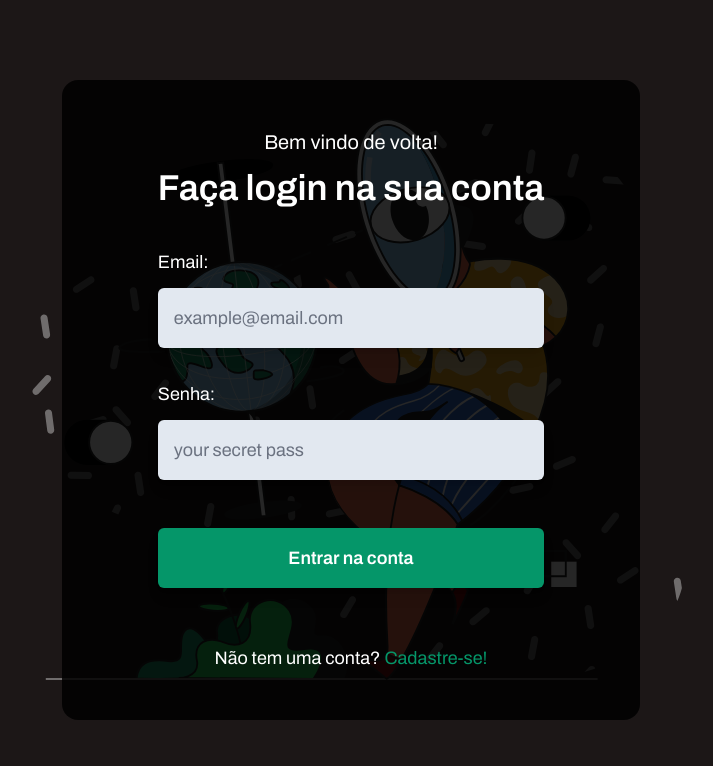
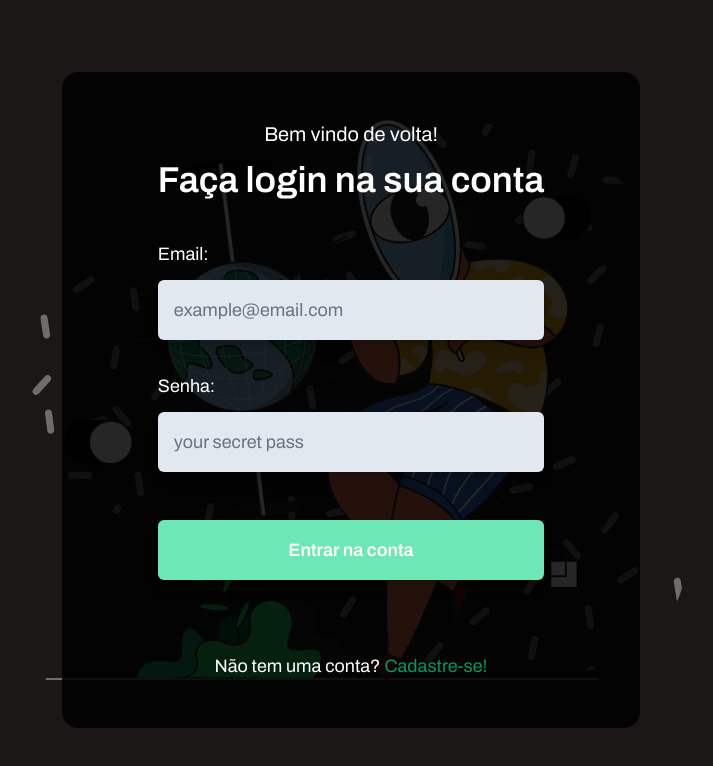
Before and after one commit to markoclimakodev/todo-app-frontend, a Next.js app in the folder todo-app-frontend/: page /login in a window 1280 px wide. Shown: the top 766 px of the page, without its empty margins (289-1002 px from the left). Built offline with nearby package versions, Linux system fonts and the light colour scheme.

Commit message:
refactor: login with zod schema applied.

```diff
--- a/todo-app-frontend/src/app/login/page.tsx
+++ b/todo-app-frontend/src/app/login/page.tsx
@@ -1,29 +1,34 @@
 'use client'
 
-import Image from 'next/image'
-import loginImg from '../../../public/loginImg.svg'
-import { ChangeEvent, FormEvent, useState } from 'react'
 import { useRouter, } from 'next/navigation'
 import { useAuth } from '@/hooks/useToken'
+import { useForm } from 'react-hook-form';
+import { zodResolver } from '@hookform/resolvers/zod'
+import { CreateLoginSchema, LoginSchema, initialFormValues } from '@/validations/validateLoginForm';
 
 function Login() {
-  const [email, setEmail] = useState('');
-  const [password, setPassword] = useState('');
   const { saveAuth } = useAuth()
   const router = useRouter()
+  const {register, handleSubmit, formState} = useForm<CreateLoginSchema>({
+    resolver: zodResolver(LoginSchema),
+    mode: 'onSubmit',
+    defaultValues: initialFormValues
+  })
 
-  const handleLogin = async () => {
+  const handleLogin = async ({email, password}: CreateLoginSchema) => {
+
     try {
       const response = await fetch('http://localhost:3002/login/', {
         method: 'POST',
         headers: {
           'Content-Type': 'application/json',
         },
-        body: JSON.stringify({ email, password }),
+        body: JSON.stringify({email, password}),
       });
 
       if (!response.ok) {
-        throw new Error('arrumo depois');
+        alert('Email/Password incorretos!')
+        return
       }
 
       const responseData = await response.json();
@@ -33,51 +38,56 @@ function Login() {
 
       saveAuth(token, userId);
       router.push(`/home/${userId}`);
+
     } catch (error) {
       if (error instanceof Error) {
         console.error('Error:', error.message);
-
       }
     }
-  };
-
-  const handleEmail = (event: ChangeEvent<HTMLInputElement>) => {
-    setEmail(event.target.value);
-  };
-
-  const handlePassword = (event: ChangeEvent<HTMLInputElement>) => {
-    setPassword(event.target.value);
-  };
-
-  const handleSubmit = async (event: FormEvent) => {
-    event.preventDefault();
-    await handleLogin();
   };
 
   return (
     <section className='flex bg-login-up-bg bg-cover bg-center h-screen'>
 
-      {/* <div>
-        <Image src={loginImg} alt="Imagem da tela de login" />
-      </div> */}
-
       <div className='flex items-center justify-center flex-1 flex-col'>
 
-        <form className='flex flex-col items-center text-lg text-white bg-black rounded-2xl px-24 py-12 bg-opacity-85'>
+        <form onSubmit={handleSubmit(handleLogin)} className='flex flex-col items-center text-lg text-white bg-black rounded-2xl px-24 py-12 bg-opacity-85'>
 
           <p className='text-xl mb-3'>Bem vindo de volta!</p>
 
           <h2 className='font-semibold text-4xl mb-10'>Faça login na sua conta</h2>
 
           <label className='flex flex-col gap-3 w-full' htmlFor="email">Email:
-            <input onChange={handleEmail} value={email} className='p-4 shadow-lg bg-slate-200  placeholder:text-gray-500 outline-none mb-8 rounded-md' type="email" name="email" id="email" placeholder='example@email.com' />
+            <input
+              {...register('email')}
+              className='p-4 shadow-lg bg-slate-200  text-black placeholder:text-gray-500 outline-none rounded-md'
+              name="email"
+              id="email"
+              placeholder='example@email.com'
+            />
           </label>
 
-          <label className='flex flex-col gap-3 w-full' htmlFor="password">Senha:
-            <input onChange={handlePassword} value={password} className='p-4 shadow-lg bg-slate-200  placeholder:text-gray-500 outline-none mb-8 rounded-md' type="password" name="password" id="password" placeholder='your secret pass' />
+          <label className='flex flex-col gap-3 w-full mt-8' htmlFor="password">Senha:
+            <input
+              {...register('password')}
+              className='p-4 shadow-lg bg-slate-200 text-black placeholder:text-gray-500 outline-none rounded-md'
+              type="password"
+              name="password"
+              id="password"
+              placeholder='your secret pass'
+            />
           </label>
 
-          <button onClick={handleSubmit} className='font-semibold mt-4 shadow-lg text-white hover:bg-emerald-700 transition-all bg-emerald-600 py-4 px-8 rounded-md w-full' type="button">Entrar na conta</button>
+          <button
+            disabled= {!formState.isValid}
+            className='font-semibold mt-12 shadow-lg text-white hover:bg-emerald-700 transition-all bg-emerald-600 py-4 px-8 rounded-md w-full disabled:bg-emerald-300 '
+            type="submit">
+            Entrar na conta
+          </button>
+
+          {formState.errors && (
+                <p className='text-sm text-red-400 mt-4'>{formState.errors.password?.message || formState.errors.email?.message}</p>
+              )}
 
         <div className='flex mt-14 gap-1'>
           <p>Não tem uma conta?</p>
@@ -87,7 +97,6 @@ function Login() {
         </div>
         </form>
 
-
       </div>
 
     </section>
```
